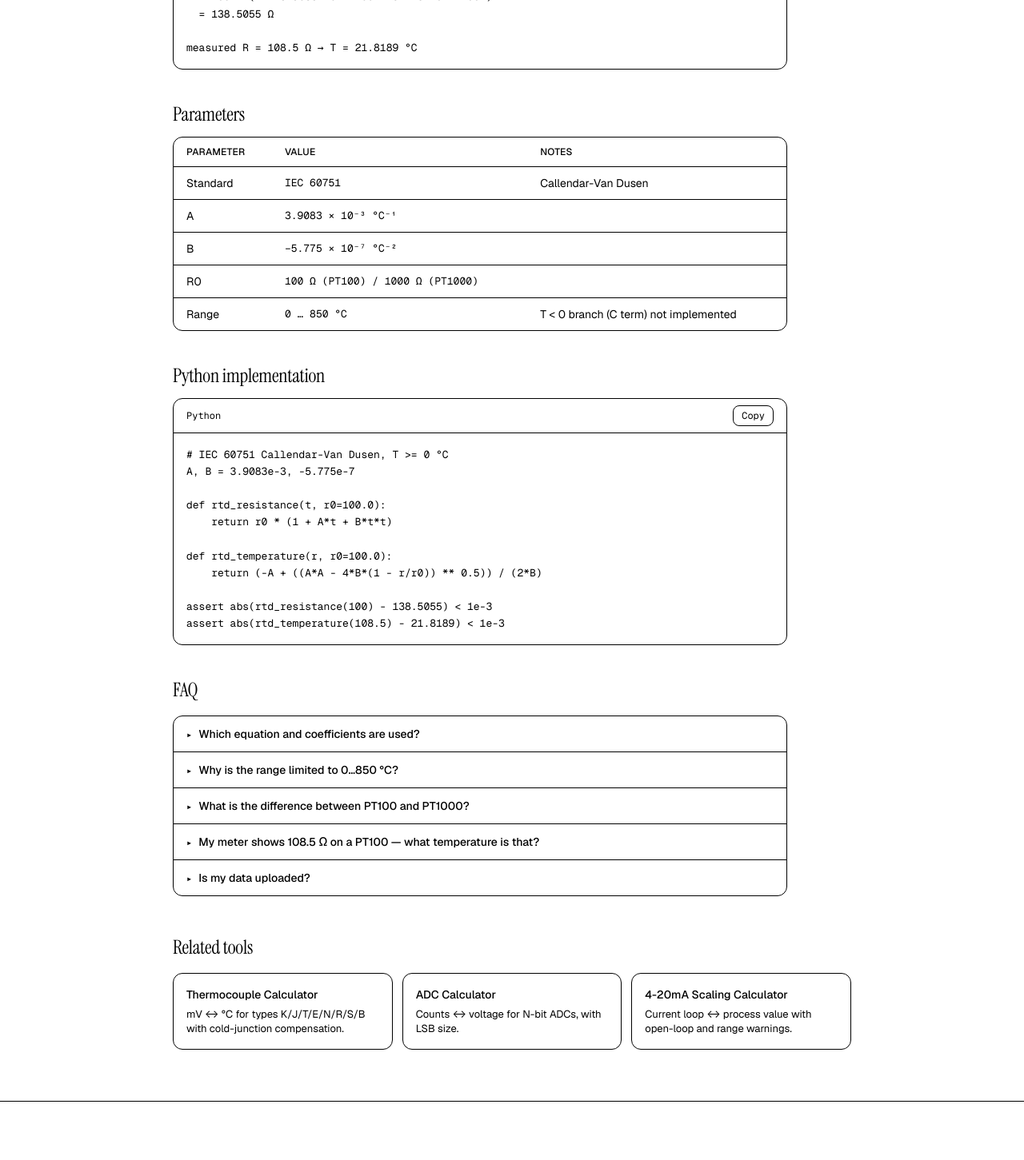
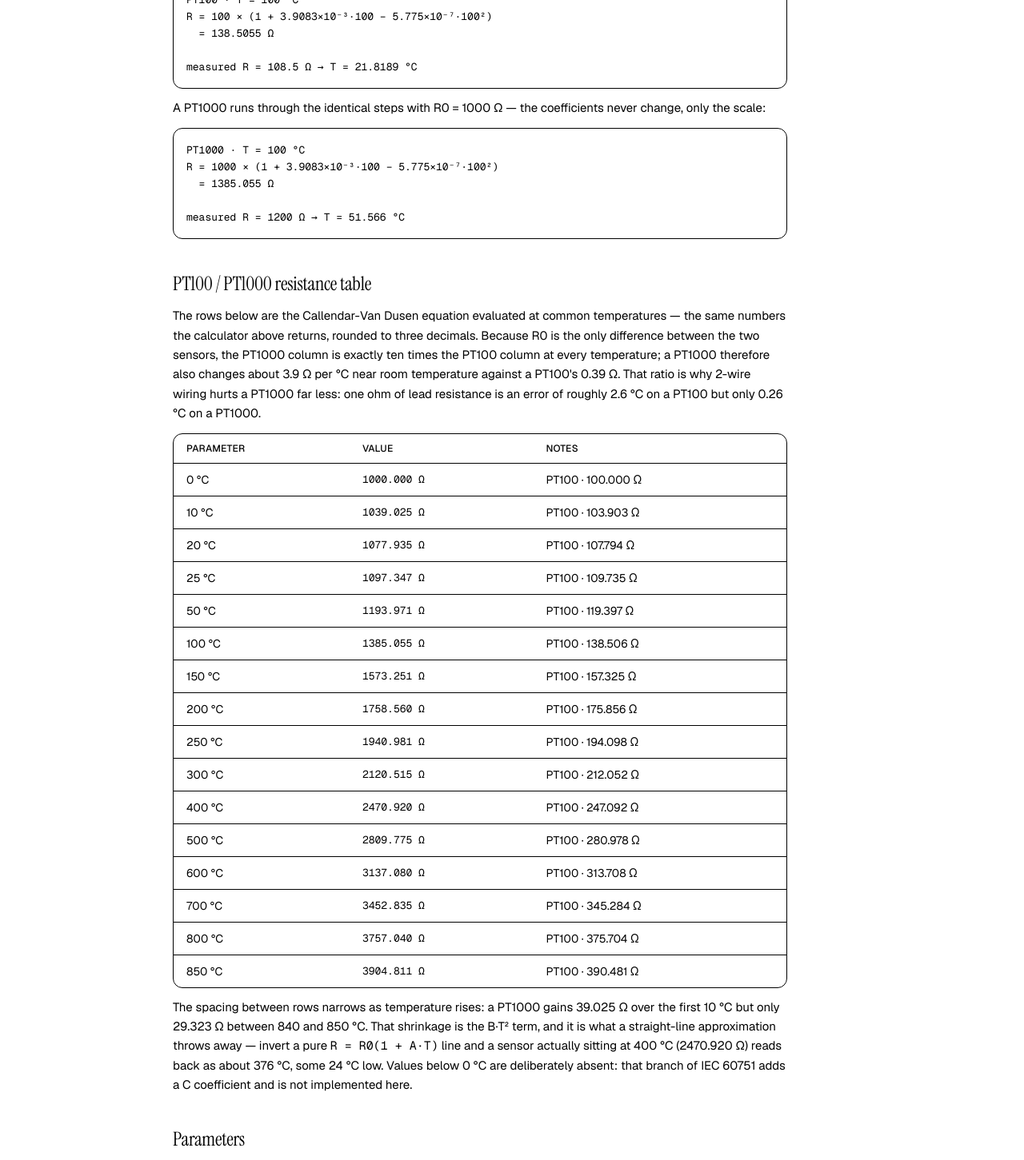
Before and after one commit to Kim-Hakseong/testbench-tools, a Next.js app in the folder apps/web/: page /tools/pt100-calculator in a window 1280 px wide. Shown: the part 960-2411 px from the top of the page at 80% size. Built offline with nearby package versions, Linux system fonts and the light colour scheme.

Commit message:
autopilot: weekly T1 content/SEO pass

```diff
--- a/apps/web/app/(en)/tools/pt100-calculator/page.tsx
+++ b/apps/web/app/(en)/tools/pt100-calculator/page.tsx
@@ -8,11 +8,11 @@ import { toolAlternates } from "@/lib/i18n";
 import { JsonLd, toolJsonLd } from "@/lib/jsonld";
 
 export const metadata: Metadata = {
-  title: "PT100 / PT1000 Calculator — resistance ↔ temperature (IEC 60751)",
+  title: "PT100 / PT1000 Calculator & Resistance Table (IEC 60751)",
   description:
-    "Free online PT100/PT1000 RTD calculator: convert resistance to temperature and back using the IEC 60751 Callendar-Van Dusen equation (0–850 °C). 100% in your browser.",
+    "Free online PT100/PT1000 RTD calculator: convert resistance to temperature and back with the IEC 60751 Callendar-Van Dusen formula, plus a PT100/PT1000 resistance table for 0–850 °C. 100% in your browser.",
   alternates: toolAlternates("pt100-calculator", "en"),
-  openGraph: { url: "/tools/pt100-calculator/", images: ["/og/pt100-calculator.png"], siteName: "TestBench.tools", title: "PT100 / PT1000 Calculator — resistance ↔ temperature (IEC 60751)", description: "Free online PT100/PT1000 RTD calculator: convert resistance to temperature and back using the IEC 60751 Callendar-Van Dusen equation (0–850 °C). 100% in your browser.", type: "website" },
+  openGraph: { url: "/tools/pt100-calculator/", images: ["/og/pt100-calculator.png"], siteName: "TestBench.tools", title: "PT100 / PT1000 Calculator & Resistance Table (IEC 60751)", description: "Free online PT100/PT1000 RTD calculator: convert resistance to temperature and back with the IEC 60751 Callendar-Van Dusen formula, plus a PT100/PT1000 resistance table for 0–850 °C. 100% in your browser.", type: "website" },
 };
 
 const FAQS: FaqItem[] = [
@@ -27,6 +27,14 @@ const FAQS: FaqItem[] = [
   {
     q: "What is the difference between PT100 and PT1000?",
     a: "Only R0, the resistance at 0 °C: 100 Ω versus 1000 Ω. The temperature coefficients are identical, so a PT1000 reads exactly ten times the resistance of a PT100 at every temperature — 1385.055 Ω instead of 138.5055 Ω at 100 °C.",
+  },
+  {
+    q: "What resistance does a PT1000 read at 25 °C?",
+    a: "1097.347 Ω — and a PT100 reads 109.735 Ω at the same temperature. Both come from the same equation: 1000·(1 + 3.9083×10⁻³·25 − 5.775×10⁻⁷·25²). The table on this page lists the common points from 0 to 850 °C.",
+  },
+  {
+    q: "Where do the numbers in a PT1000 resistance table come from?",
+    a: "They are not measured values — every published table is the Callendar-Van Dusen equation evaluated at fixed temperature steps. That is why a PT1000 table is the PT100 table times ten, and why this page computes the points instead of shipping a lookup file: the calculator above gives any temperature between the rows.",
   },
   {
     q: "My meter shows 108.5 Ω on a PT100 — what temperature is that?",
@@ -68,8 +76,9 @@ export default function Page() {
         <AnswerBox>
           This tool converts platinum RTD resistance to temperature and back
           for PT100 and PT1000 sensors, using the IEC 60751 Callendar-Van Dusen
-          equation over 0…850 °C. Reference points: 100 °C ↔ 138.5055 Ω, and a
-          measured 108.5 Ω ↔ 21.8189 °C on a PT100.
+          equation over 0…850 °C, and lists the resistance table both sensors
+          follow. Reference points: 100 °C ↔ 138.5055 Ω on a PT100 and
+          1385.055 Ω on a PT1000; a measured 108.5 Ω ↔ 21.8189 °C.
         </AnswerBox>
 
         <Section title="How it works">
@@ -101,6 +110,64 @@ export default function Page() {
             <br />
             measured R = 108.5 Ω → T = <span className="text-ok">21.8189 °C</span>
           </DataWell>
+          <p>
+            A PT1000 runs through the identical steps with R0 = 1000 Ω — the
+            coefficients never change, only the scale:
+          </p>
+          <DataWell>
+            PT1000 · T = 100 °C
+            <br />
+            R = 1000 × (1 + 3.9083×10⁻³·100 − 5.775×10⁻⁷·100²)
+            <br />
+            &nbsp;&nbsp;= <span className="text-ok">1385.055 Ω</span>
+            <br />
+            <br />
+            measured R = 1200 Ω → T = <span className="text-ok">51.566 °C</span>
+          </DataWell>
+        </Section>
+
+        <Section title="PT100 / PT1000 resistance table">
+          <p>
+            The rows below are the Callendar-Van Dusen equation evaluated at
+            common temperatures — the same numbers the calculator above returns,
+            rounded to three decimals. Because R0 is the only difference between
+            the two sensors, the PT1000 column is exactly ten times the PT100
+            column at every temperature; a PT1000 therefore also changes about
+            3.9 Ω per °C near room temperature against a PT100&apos;s 0.39 Ω.
+            That ratio is why 2-wire wiring hurts a PT1000 far less: one ohm of
+            lead resistance is an error of roughly 2.6 °C on a PT100 but only
+            0.26 °C on a PT1000.
+          </p>
+          <ParamsTable
+            rows={[
+              { name: "0 °C", value: "1000.000 Ω", note: "PT100 · 100.000 Ω" },
+              { name: "10 °C", value: "1039.025 Ω", note: "PT100 · 103.903 Ω" },
+              { name: "20 °C", value: "1077.935 Ω", note: "PT100 · 107.794 Ω" },
+              { name: "25 °C", value: "1097.347 Ω", note: "PT100 · 109.735 Ω" },
+              { name: "50 °C", value: "1193.971 Ω", note: "PT100 · 119.397 Ω" },
+              { name: "100 °C", value: "1385.055 Ω", note: "PT100 · 138.506 Ω" },
+              { name: "150 °C", value: "1573.251 Ω", note: "PT100 · 157.325 Ω" },
+              { name: "200 °C", value: "1758.560 Ω", note: "PT100 · 175.856 Ω" },
+              { name: "250 °C", value: "1940.981 Ω", note: "PT100 · 194.098 Ω" },
+              { name: "300 °C", value: "2120.515 Ω", note: "PT100 · 212.052 Ω" },
+              { name: "400 °C", value: "2470.920 Ω", note: "PT100 · 247.092 Ω" },
+              { name: "500 °C", value: "2809.775 Ω", note: "PT100 · 280.978 Ω" },
+              { name: "600 °C", value: "3137.080 Ω", note: "PT100 · 313.708 Ω" },
+              { name: "700 °C", value: "3452.835 Ω", note: "PT100 · 345.284 Ω" },
+              { name: "800 °C", value: "3757.040 Ω", note: "PT100 · 375.704 Ω" },
+              { name: "850 °C", value: "3904.811 Ω", note: "PT100 · 390.481 Ω" },
+            ]}
+          />
+          <p>
+            The spacing between rows narrows as temperature rises: a PT1000
+            gains 39.025 Ω over the first 10 °C but only 29.323 Ω between 840
+            and 850 °C. That shrinkage is the B·T² term, and it is what a
+            straight-line approximation throws away — invert a pure{" "}
+            <code>R = R0(1 + A·T)</code> line and a sensor actually sitting at
+            400 °C (2470.920 Ω) reads back as about 376 °C, some 24 °C low.
+            Values below 0 °C are deliberately absent: that branch of IEC 60751
+            adds a C coefficient and is not implemented here.
+          </p>
         </Section>
 
         <AdSlot id="pt100-calculator-content" />
```
